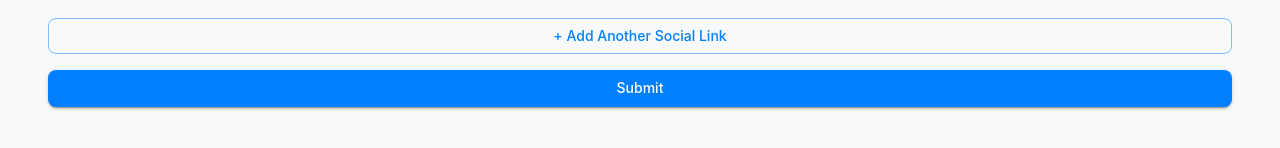
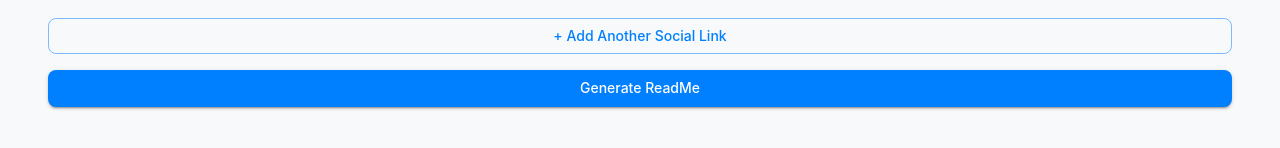
Before and after one commit to gmcclarin/github-readme-generator, a React (Vite) app: page / in a window 1280 px wide. Shown: the part 724-872 px from the top of the page. Built offline with nearby package versions, Linux system fonts and the light colour scheme.

Commit message:
adding skills type and function

```diff
--- a/src/components/ReadMeForm.tsx
+++ b/src/components/ReadMeForm.tsx
@@ -79,6 +79,7 @@ export default function ReadMeForm() {
       {/* SKILLS */}
       {/* Checkboxes? */}
 
+
       {/* SOCIAL MEDIA */}
       <Typography variant="h6" mt={2}>
         Social Media Links
@@ -130,6 +131,7 @@ export default function ReadMeForm() {
           </IconButton>
         </Box>
       ))}
+
       <Button
         type="button"
         variant="outlined"
@@ -138,7 +140,7 @@ export default function ReadMeForm() {
         + Add Another Social Link
       </Button>
       <Button type="submit" variant="contained">
-        Submit
+        Generate ReadMe
       </Button>
     </Box>
   );
--- /dev/null
+++ b/src/types/skill.ts
@@ -0,0 +1,4 @@
+export interface Skill {
+    name: string;
+    badge: string; // i think?
+}
```
Also changed, not shown: src/components/Skills.tsx (added, +13 -0 lines).
